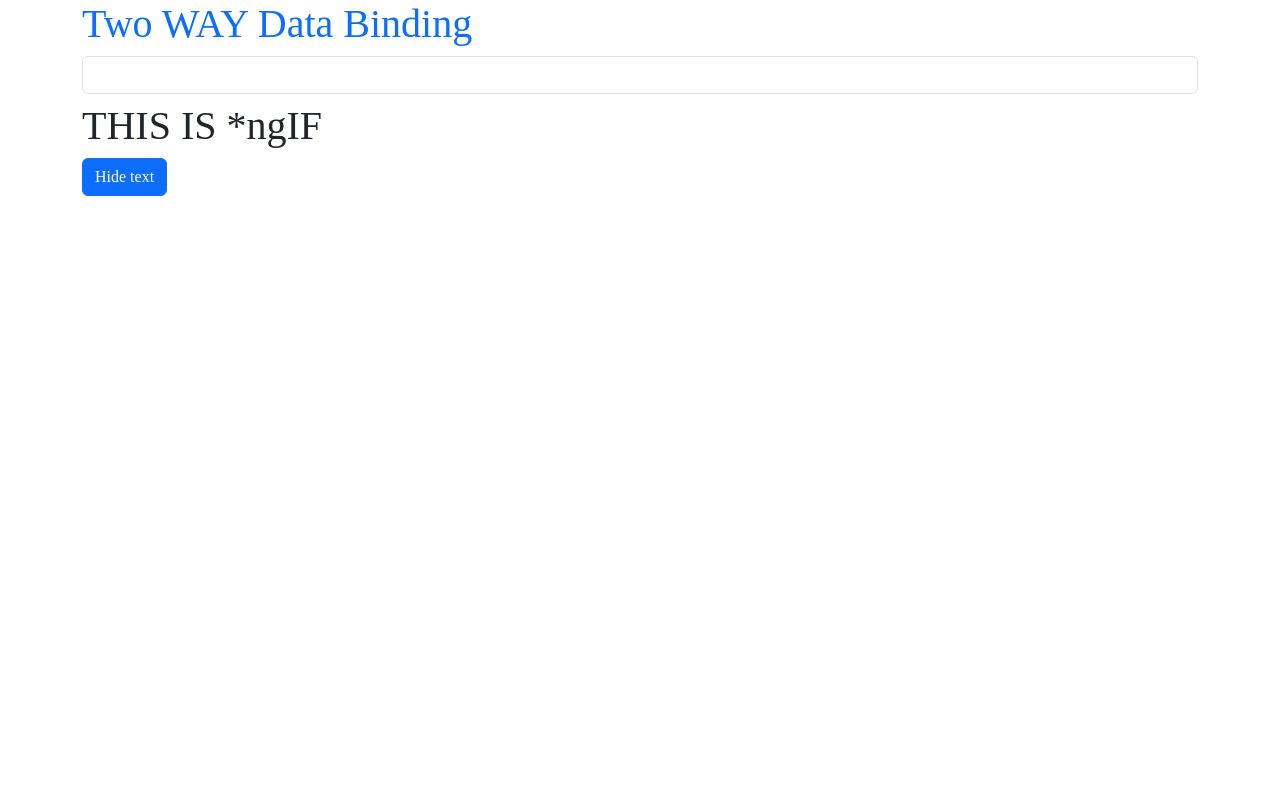
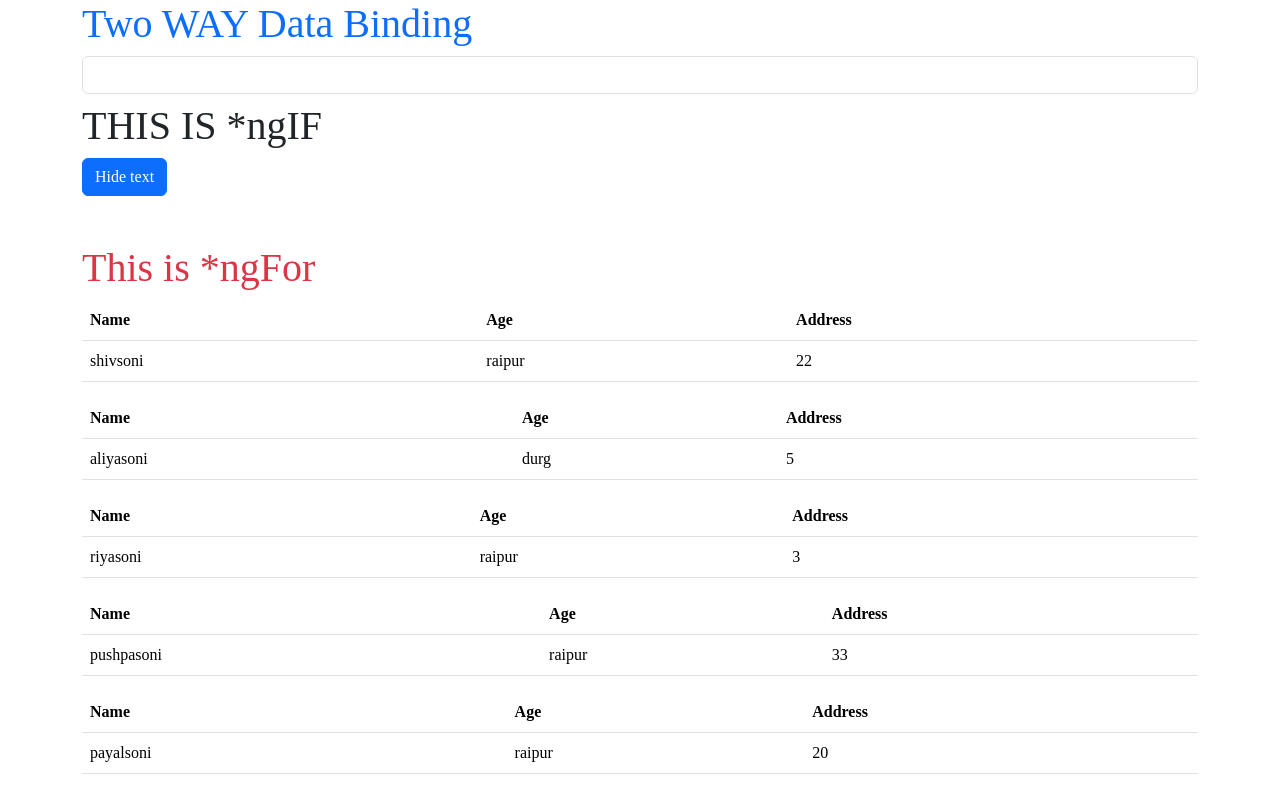
Before and after one commit to Shiv392/Complete-ANGULAR, an Angular app in the folder angular_complete/: page / in a window 1280 px wide. Shown: the part 919-1709 px from the top of the page. Before the commit the page ends 1115 px from the top, so only its background shows below. Built offline with nearby package versions, Linux system fonts and the light colour scheme.

Commit message:
added *ngFor directives.

```diff
--- a/angular_complete/src/app/app.component.html
+++ b/angular_complete/src/app/app.component.html
@@ -9,4 +9,5 @@
     <app-eventbinding></app-eventbinding>
     <app-twowaybinding></app-twowaybinding>
     <app-ngif></app-ngif>
+    <app-ngfor></app-ngfor>
 </div>
--- a/angular_complete/src/app/directives/ngfor/ngfor.component.html
+++ b/angular_complete/src/app/directives/ngfor/ngfor.component.html
@@ -1 +1,17 @@
-<p>ngfor works!</p>
+<h1 class="text text-danger mt-5"> This is *ngFor</h1>
+<table class="table" *ngFor="let x of person">
+    <thead>
+      <tr>
+        <th scope="col">Name</th>
+        <th scope="col">Age</th>
+        <th scope="col">Address</th>
+        </tr>
+    </thead>
+    <tbody>
+     <tr>
+        <td>{{x.name}}</td>
+        <td>{{x.address}}</td>
+        <td>{{x.age}}</td>
+     </tr>
+    </tbody>
+  </table>
--- a/angular_complete/src/app/directives/ngfor/ngfor.component.ts
+++ b/angular_complete/src/app/directives/ngfor/ngfor.component.ts
@@ -6,5 +6,17 @@ import { Component } from '@angular/core';
   styleUrls: ['./ngfor.component.css']
 })
 export class NgforComponent {
-
+person:any=[
+  {name:'shivsoni',age:22,address:'raipur'},
+  {
+    name:'aliyasoni',age:5,address:'durg'
+  },{
+    name:'riyasoni',age:3,address:'raipur'
+  },
+  {
+    name:'pushpasoni',age:33,address:'raipur'
+  },{
+    name:'payalsoni',age:20,address:'raipur'
+  }
+]
 }
```
